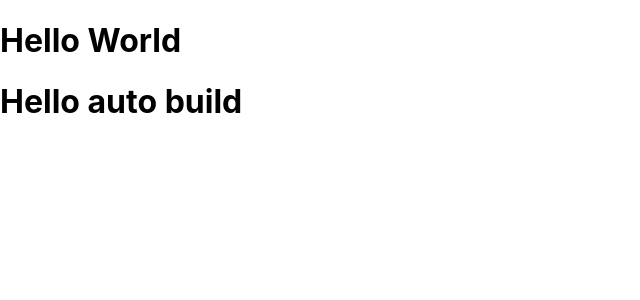
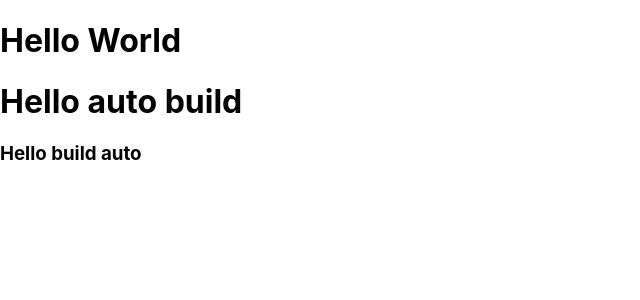
Before and after one commit to nksharma1999/cicdtesting, a React (Create React App) app: page / in a window 1280 px wide. Shown: the top 300 px of the page, without its empty margins (0-640 px from the left). Built offline with nearby package versions, Linux system fonts and the light colour scheme.

Commit message:
h3 tag added

```diff
--- a/src/App.js
+++ b/src/App.js
@@ -5,7 +5,7 @@ function App() {
     <div className="App">
       <h1>Hello World</h1>
       <h1> Hello auto build</h1>
-
+      <h3>Hello build auto</h3>
     </div>
   );
 }
```
